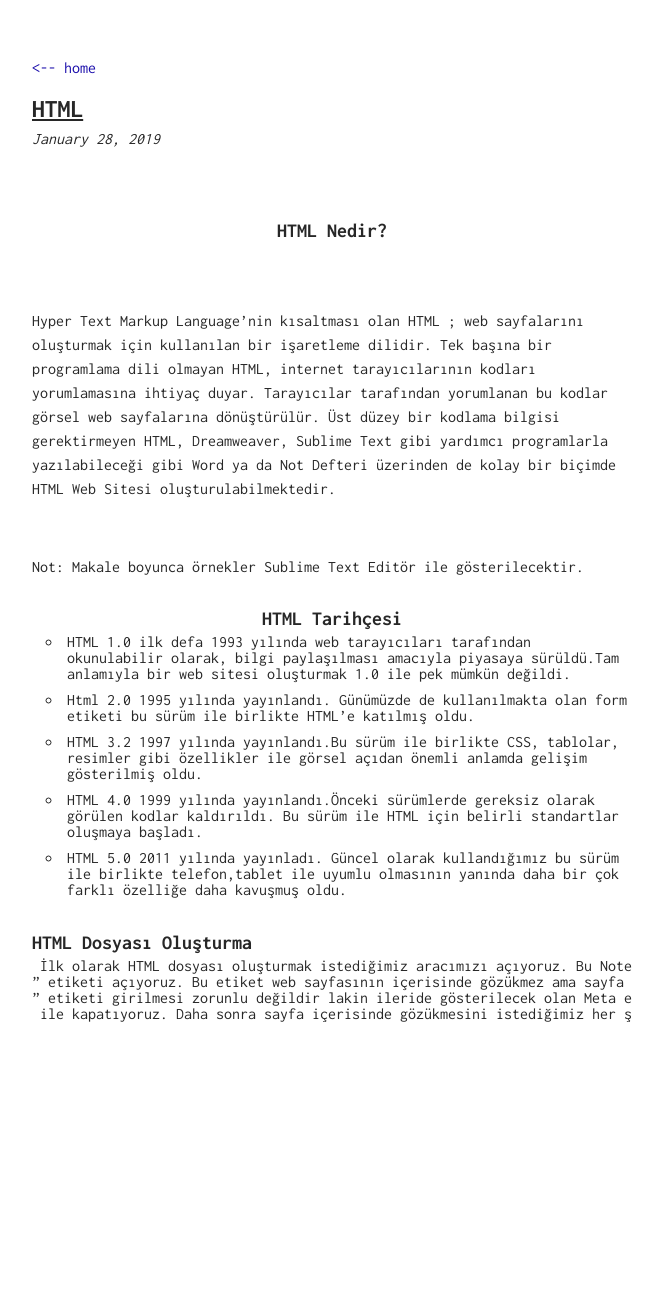
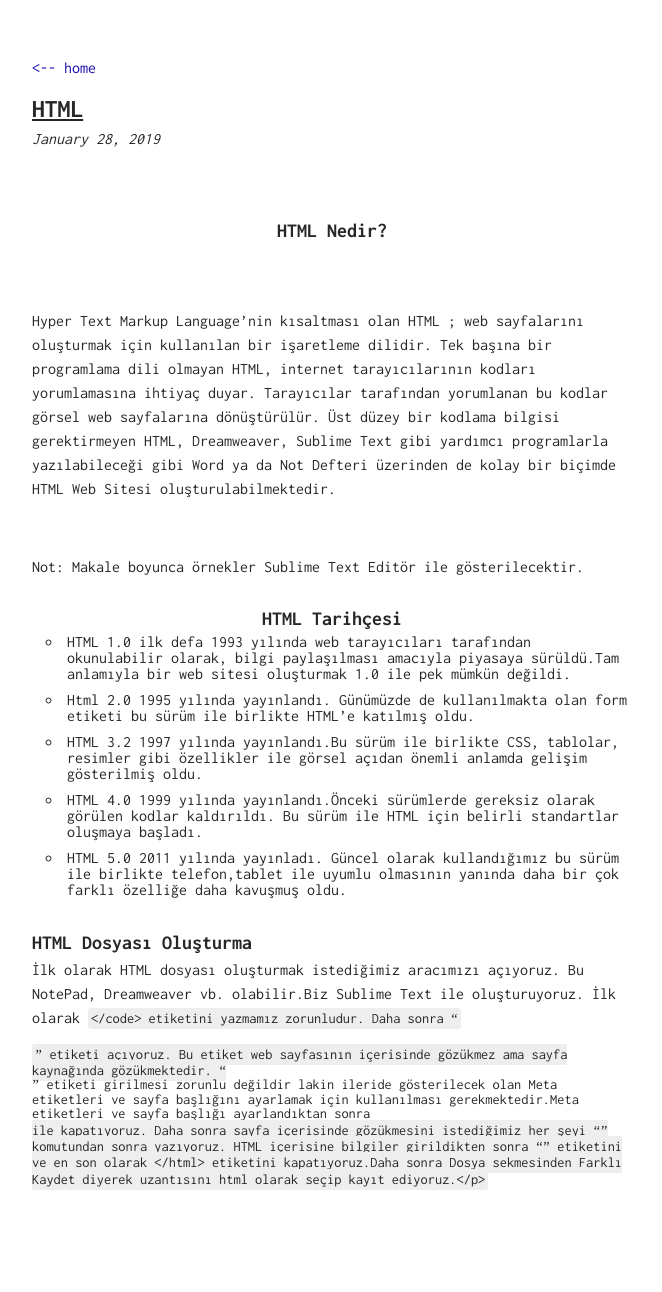
Before and after one commit to enesgultekin/enesgultekin.github.io, a Jekyll site: the page built from _posts/2019-01-28-HTML.md, in a window 1280 px wide. Shown: the whole page, without its empty margins (308-970 px from the left). Built offline with Jekyll 4.4.1, drawn with Linux system fonts in a browser that asks for light colours; before the commit the page ends 1112 px from its top, so only the background shows below that.

Commit message:
Update 2019-01-28-HTML.md

```diff
--- a/_posts/2019-01-28-HTML.md
+++ b/_posts/2019-01-28-HTML.md
@@ -27,4 +27,4 @@
   </ul>
 
   <h1> HTML Dosyası Oluşturma</h1>
- <pre> İlk olarak HTML dosyası oluşturmak istediğimiz aracımızı açıyoruz. Bu NotePad, Dreamweaver vb. olabilir.Biz Sublime Text ile oluşturuyoruz. İlk olarak “<html>” etiketini yazmamız zorunludur. Daha sonra “<header>” etiketi açıyoruz. Bu etiket web sayfasının içerisinde gözükmez ama sayfa kaynağında gözükmektedir. “<header>” etiketi girilmesi zorunlu değildir lakin ileride gösterilecek olan Meta etiketleri ve sayfa başlığını ayarlamak için kullanılması gerekmektedir.Meta etiketleri ve sayfa başlığı ayarlandıktan sonra </header> ile kapatıyoruz. Daha sonra sayfa içerisinde gözükmesini istediğimiz her şeyi “<body>” komutundan sonra yazıyoruz. HTML içerisine bilgiler girildikten sonra “</body>”  etiketini ve en son olarak </html> etiketini kapatıyoruz.Daha sonra  Dosya sekmesinden Farklı Kaydet diyerek uzantısını html olarak seçip kayıt ediyoruz.</pre>
+ <p> İlk olarak HTML dosyası oluşturmak istediğimiz aracımızı açıyoruz. Bu NotePad, Dreamweaver vb. olabilir.Biz Sublime Text ile oluşturuyoruz. İlk olarak <code><html></code> etiketini yazmamız zorunludur. Daha sonra “<header>” etiketi açıyoruz. Bu etiket web sayfasının içerisinde gözükmez ama sayfa kaynağında gözükmektedir. “<header>” etiketi girilmesi zorunlu değildir lakin ileride gösterilecek olan Meta etiketleri ve sayfa başlığını ayarlamak için kullanılması gerekmektedir.Meta etiketleri ve sayfa başlığı ayarlandıktan sonra </header> ile kapatıyoruz. Daha sonra sayfa içerisinde gözükmesini istediğimiz her şeyi “<body>” komutundan sonra yazıyoruz. HTML içerisine bilgiler girildikten sonra “</body>”  etiketini ve en son olarak </html> etiketini kapatıyoruz.Daha sonra  Dosya sekmesinden Farklı Kaydet diyerek uzantısını html olarak seçip kayıt ediyoruz.</p>
```
